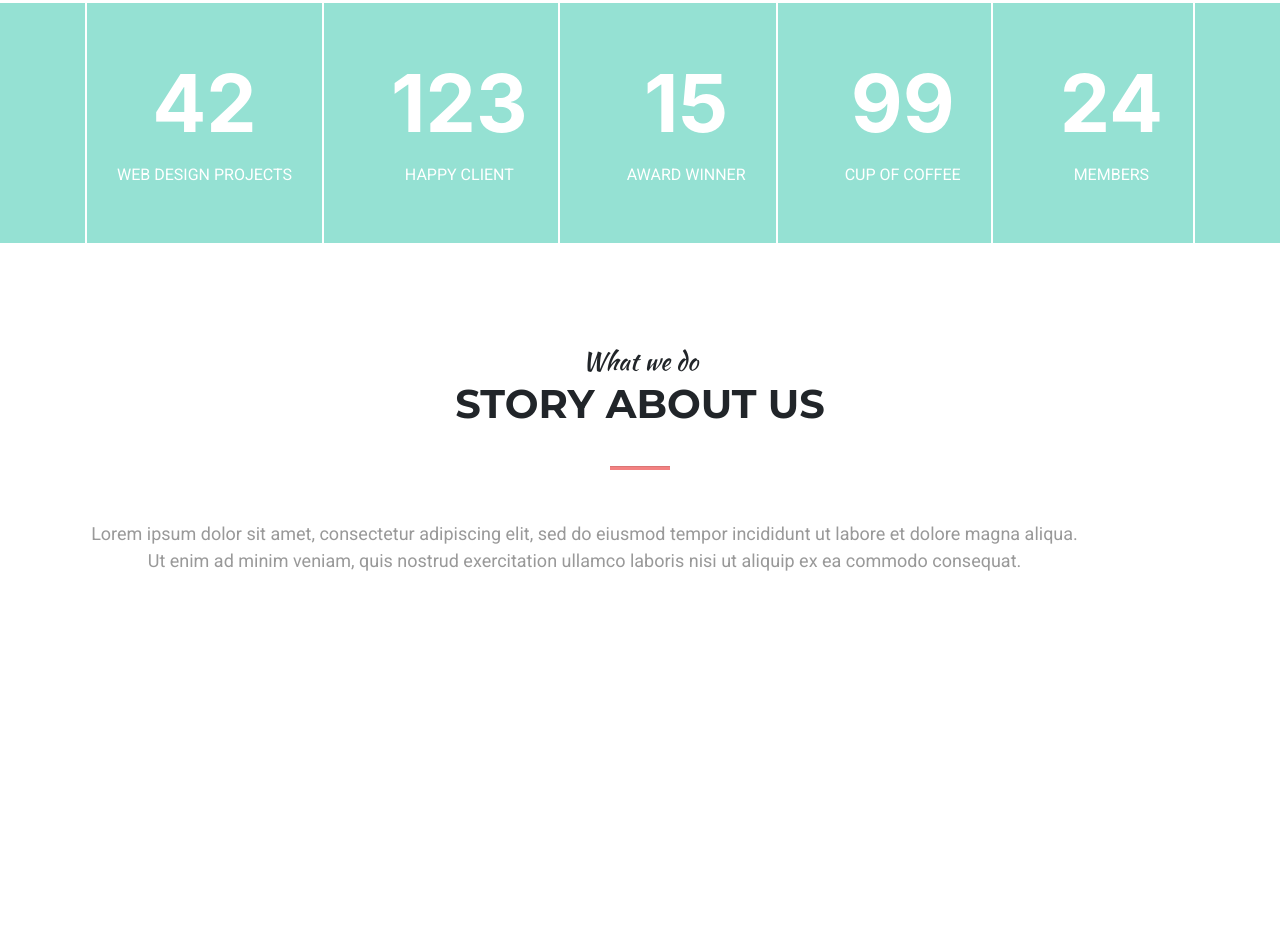
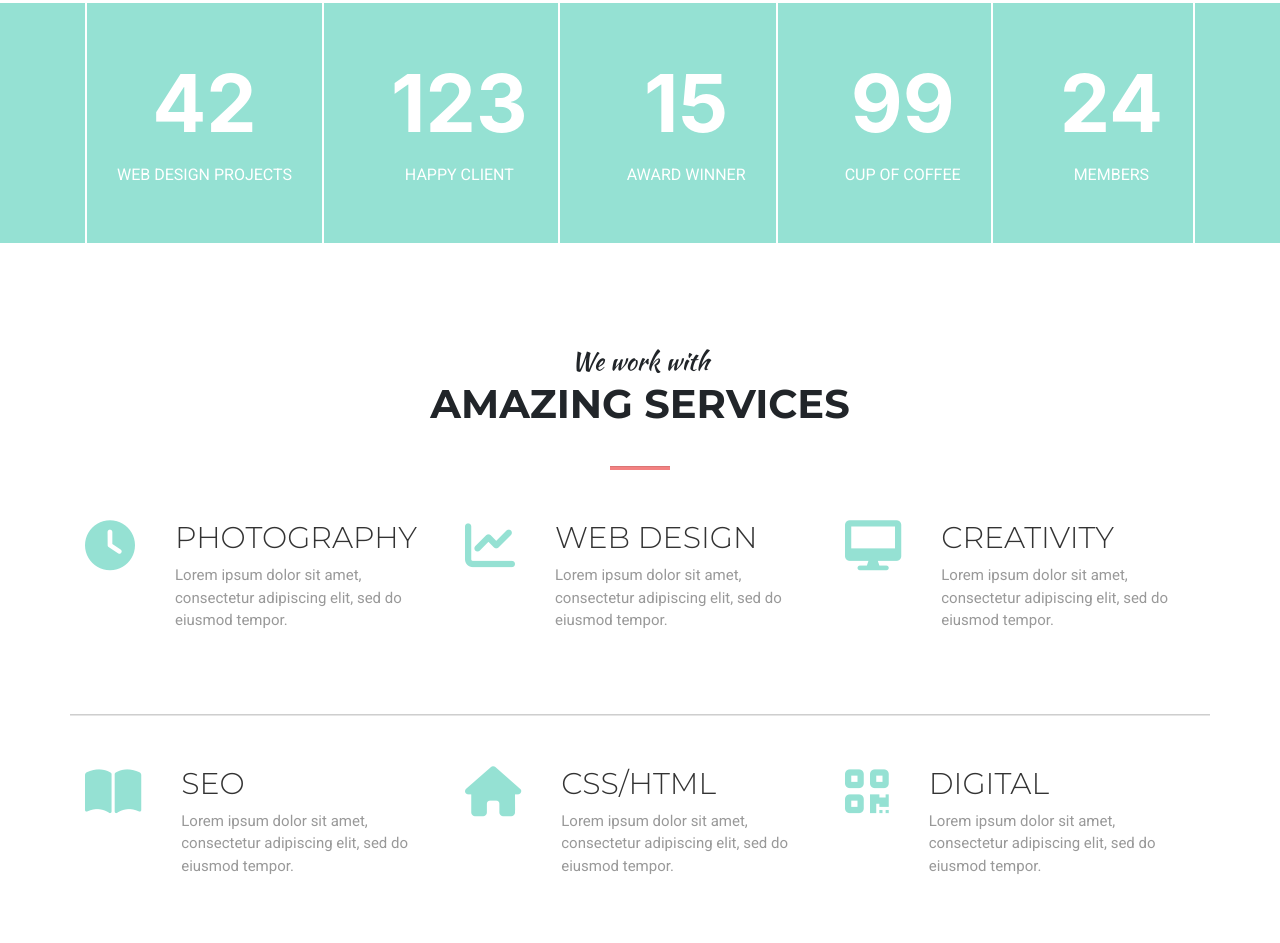
Before and after one commit to saidul83/MOGO, a plain HTML site: page index.html in a window 1280 px wide. Shown: the part 1775-2718 px from the top of the page. Before the commit the page ends 2465 px from the top, so only its background shows below. Drawn offline with Linux system fonts and the light colour scheme; a script that the page names is missing.

Commit message:
messsege

```diff
--- a/css/responsive.css
+++ b/css/responsive.css
@@ -3,10 +3,10 @@
 @media only screen and (max-width: 767px) {
 
     .header-slider .font-spa {
-      font-size: 28px;
+      font-size: 25px;
     }
     .header-slider h1 {
-      font-size: 40px;
+      font-size: 45px;
       margin-bottom: 25px;
     }
     .header{
@@ -69,4 +69,28 @@
     .single-about {
       margin-bottom: 50px;
     }
+    /*==================================================================================================
+                            End About Responsive Area
+    ====================================================================================================*/
+    .single-counter {
+      padding: 10px 10px;
+    }
+    .single-counter span {
+      font-size: 30px;
+    }
+    .single-counter p {
+      font-size: 10px;
+    }
+    /*==================================================================================================
+                            End Counter Responsive Area
+    ====================================================================================================*/
+    .service-img i {
+      font-size: 40px;
+    }
+    .service-text h4 {
+      font-size: 20px;
+    }
+    .service-text p {
+      font-size: 13px;
+    }
 }
--- a/css/style.css
+++ b/css/style.css
@@ -349,3 +349,30 @@ ul{
   color: #fff;
   text-transform: uppercase;
 }
+/*==================================================================================================
+                            End Counter Area
+====================================================================================================*/
+.service-area{
+  margin-bottom: 50px;
+}
+.service-img i{
+  color: #95e1d3;
+  font-size: 50px;
+  padding-right: 40px;
+}
+.service-text h4{
+  font-size: 30px;
+  color: #333333;
+  font-weight: 300;
+  text-transform: uppercase;
+}
+
+.service-text p{
+  font-size: 15px;
+}
+.service .service-hr {
+  height: 1px;
+  width: 100%;
+  background: #e5e5e5;
+  margin-bottom: 50px;
+}
--- a/index.html
+++ b/index.html
@@ -199,13 +199,89 @@
               <div class="row">
                   <div class="col-md-12">
                       <div class="about-title">
-                          <span class="font-spa">What we do</span>
-                          <h2>Story about us</h2>
+                          <span class="font-spa">We work with</span>
+                          <h2>Amazing Services</h2>
                           <hr class="hori-line">
-                          <p>Lorem ipsum dolor sit amet, consectetur adipiscing elit, sed do eiusmod tempor incididunt ut labore et dolore magna aliqua. Ut enim ad minim veniam, quis nostrud exercitation ullamco laboris nisi ut aliquip ex ea commodo consequat. </p>
                       </div>
                   </div>
                   <!--------End Service title Area--------------------->
+                  <div class="col-md-4">
+                      <div class="service-area d-flex justify-content-between">
+                          <div class="service-img">
+                            <i class="fa-solid fa-clock"></i>
+                          </div>
+                          <div class="service-text">
+                            <h4>Photography</h4>
+                            <p>Lorem ipsum dolor sit amet, consectetur adipiscing elit, sed do eiusmod tempor.</p>
+                          </div>
+
+                      </div>
+                  </div>
+                  <!-------End 1st Service Area------------->
+                  <div class="col-md-4">
+                      <div class="service-area d-flex justify-content-between">
+                          <div class="service-img">
+                            <i class="fa-solid fa-chart-line"></i>
+                          </div>
+                          <div class="service-text">
+                            <h4>Web Design</h4>
+                            <p>Lorem ipsum dolor sit amet, consectetur adipiscing elit, sed do eiusmod tempor.</p>
+                          </div>
+                      </div>
+
+                  </div>
+                  <!-------End 2nd Service Area------------->
+                  <div class="col-md-4">
+                      <div class="service-area d-flex justify-content-between">
+                          <div class="service-img">
+                            <i class="fa-solid fa-desktop"></i>
+                          </div>
+                          <div class="service-text">
+                            <h4>Creativity</h4>
+                            <p>Lorem ipsum dolor sit amet, consectetur adipiscing elit, sed do eiusmod tempor.</p>
+                          </div>
+                      </div>
+
+                  </div>
+                  <!-------End 3rd Service Area------------->
+                  <hr class="service-hr">
+                  <div class="col-md-4">
+                      <div class="service-area d-flex justify-content-between">
+                          <div class="service-img">
+                            <i class="fa-solid fa-book-open"></i>
+                          </div>
+                          <div class="service-text">
+                            <h4>seo</h4>
+                            <p>Lorem ipsum dolor sit amet, consectetur adipiscing elit, sed do eiusmod tempor.</p>
+                          </div>
+                      </div>
+                  </div>
+
+                  <!-------End 4th Service Area------------->
+                  <div class="col-md-4">
+                      <div class="service-area d-flex justify-content-between">
+                          <div class="service-img">
+                            <i class="fa-solid fa-house"></i>
+                          </div>
+                          <div class="service-text">
+                            <h4>Css/Html</h4>
+                            <p>Lorem ipsum dolor sit amet, consectetur adipiscing elit, sed do eiusmod tempor.</p>
+                          </div>
+                      </div>
+                  </div>
+                  <!-------End 5th Service Area------------->
+                  <div class="col-md-4">
+                      <div class="service-area d-flex justify-content-between">
+                          <div class="service-img">
+                            <i class="fa-solid fa-qrcode"></i>
+                          </div>
+                          <div class="service-text">
+                            <h4>digital</h4>
+                            <p>Lorem ipsum dolor sit amet, consectetur adipiscing elit, sed do eiusmod tempor.</p>
+                          </div>
+                      </div>
+                  </div>
+                  <!-------End 6th Service Area------------->
               </div>
             </div>
         </section>
```
